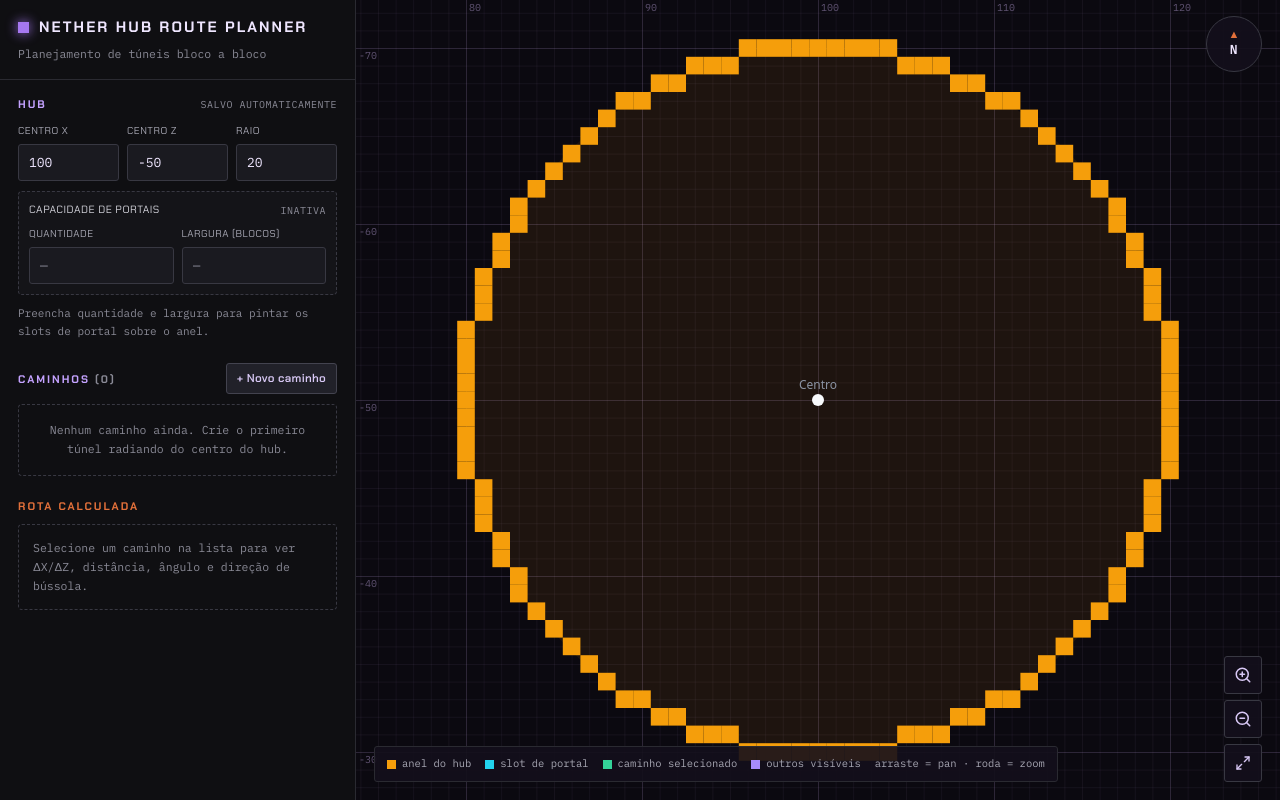
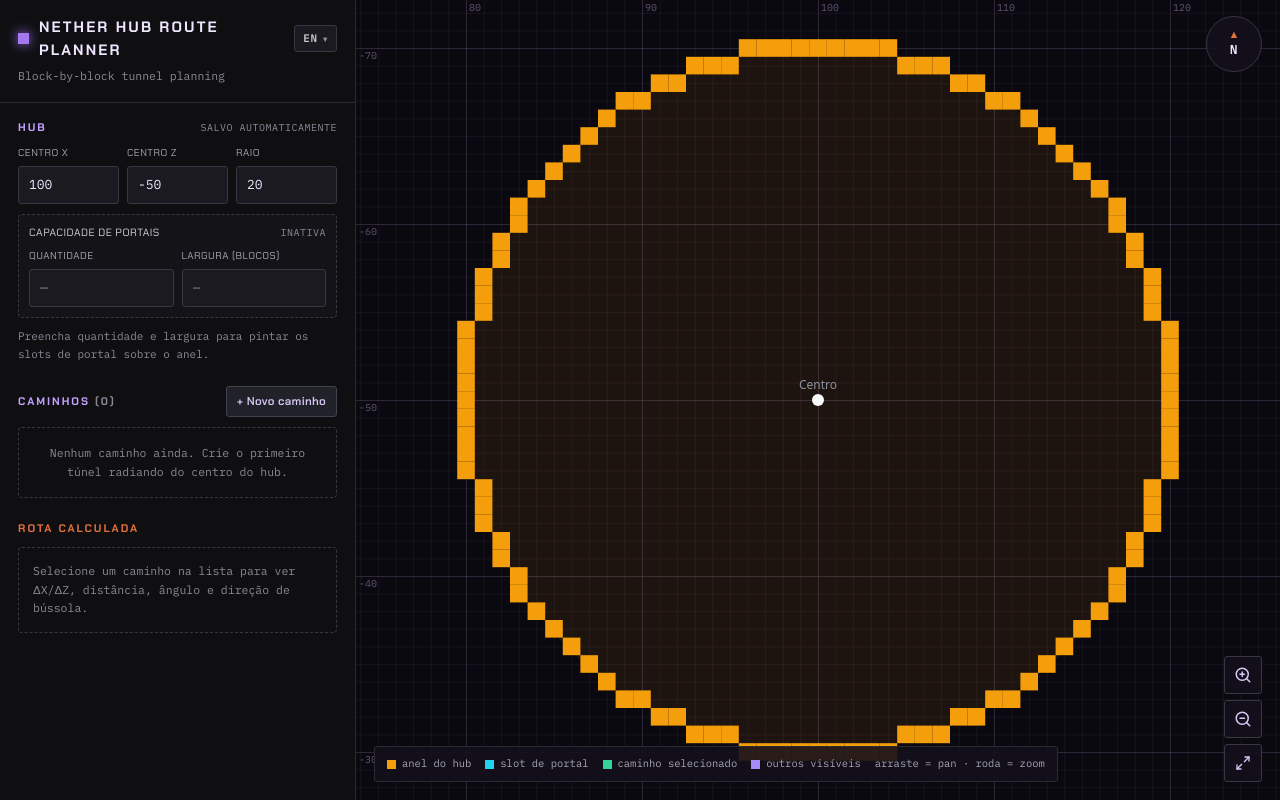
Before and after one commit to diegoasmello/nether-route-planner, a Next.js app: page / in a window 1280 px wide. Built offline with nearby package versions, Linux system fonts and the light colour scheme.

Commit message:
feat(i18n): add language selector dropdown to sidebar header

```diff
--- a/src/app/layout.tsx
+++ b/src/app/layout.tsx
@@ -1,5 +1,6 @@
 import type { Metadata } from "next";
 import { Chakra_Petch, IBM_Plex_Mono } from "next/font/google";
+import { LocaleProvider } from "@/lib/i18n/locale-context";
 import "./globals.css";
 
 const chakraPetch = Chakra_Petch({
@@ -22,7 +23,9 @@ export const metadata: Metadata = {
 export default function RootLayout({ children }: LayoutProps<"/">) {
   return (
     <html lang="pt-BR" className={`${chakraPetch.variable} ${ibmPlexMono.variable} h-full antialiased`}>
-      <body className="flex h-full flex-col bg-app font-display text-body">{children}</body>
+      <body className="flex h-full flex-col bg-app font-display text-body">
+        <LocaleProvider>{children}</LocaleProvider>
+      </body>
     </html>
   );
 }
--- a/src/components/route-planner/sidebar-header.tsx
+++ b/src/components/route-planner/sidebar-header.tsx
@@ -1,14 +1,66 @@
+"use client";
+
+import { useState } from "react";
+import { useLocale } from "@/lib/i18n/locale-context";
+import { LOCALE_META } from "@/lib/i18n/translations";
+
 export function SidebarHeader() {
+  const { locale, setLocale, t } = useLocale();
+  const [langOpen, setLangOpen] = useState(false);
+  const current = LOCALE_META.find((option) => option.value === locale) ?? LOCALE_META[0];
+
   return (
     <header className="flex shrink-0 flex-col gap-1.5 border-b border-panel-border px-4.5 py-4">
       <div className="flex items-center gap-2.5">
         <span className="block h-2.75 w-2.75 shrink-0 bg-accent shadow-[0_0_12px_var(--color-accent)]" />
-        <h1 className="text-[15px] font-bold uppercase tracking-[0.14em] text-heading">
+        <h1 className="flex-1 text-[15px] font-bold uppercase tracking-[0.14em] text-heading">
           Nether Hub Route Planner
         </h1>
+        <div className="relative shrink-0">
+          <button
+            type="button"
+            onClick={() => setLangOpen((open) => !open)}
+            aria-haspopup="listbox"
+            aria-expanded={langOpen}
+            className="flex items-center gap-1.25 rounded-[3px] border border-border bg-input px-2 py-1 font-mono-ui text-[11px] font-semibold tracking-[0.08em] text-[#c4c4cf] transition-colors hover:border-dot-idle hover:text-primary-strong"
+          >
+            <span>{current.code}</span>
+            <span className="text-[8px] opacity-70">▾</span>
+          </button>
+          {langOpen ? (
+            <div
+              role="listbox"
+              className="absolute right-0 top-[calc(100%+5px)] z-20 flex min-w-35 flex-col rounded-[4px] border border-border bg-[#17171c] p-1 shadow-[0_10px_26px_rgba(0,0,0,0.55)]"
+            >
+              {LOCALE_META.map((option) => {
+                const selected = option.value === locale;
+                return (
+                  <button
+                    key={option.value}
+                    type="button"
+                    role="option"
+                    aria-selected={selected}
+                    onClick={() => {
+                      setLocale(option.value);
+                      setLangOpen(false);
+                    }}
+                    className={`flex items-center justify-between gap-2 rounded-[3px] px-2 py-1.75 text-left text-xs transition-colors hover:bg-row-hover hover:text-primary-strong ${
+                      selected ? "bg-row-hover text-primary-strong" : "text-secondary"
+                    }`}
+                  >
+                    <span>{option.label}</span>
+                    <span className="font-mono-ui text-[10px] text-toggle-on-border">
+                      {selected ? "✓" : ""}
+                    </span>
+                  </button>
+                );
+              })}
+            </div>
+          ) : null}
+        </div>
       </div>
       <p className="font-mono-ui text-[11.5px] leading-relaxed text-muted">
-        Planejamento de túneis bloco a bloco
+        {t.sidebar.subtitle}
       </p>
     </header>
   );
--- /dev/null
+++ b/src/lib/i18n/locale-context.tsx
@@ -0,0 +1,63 @@
+"use client";
+
+import { createContext, useContext, useEffect, useState, type ReactNode } from "react";
+import { DICTIONARIES, type Dictionary, type Locale } from "./translations";
+
+const LOCALE_KEY = "nether-route-planner:locale";
+const DEFAULT_LOCALE: Locale = "pt-BR";
+
+function isLocale(value: unknown): value is Locale {
+  return value === "pt-BR" || value === "en";
+}
+
+interface LocaleContextValue {
+  locale: Locale;
+  setLocale: (locale: Locale) => void;
+  t: Dictionary;
+}
+
+const LocaleContext = createContext<LocaleContextValue | null>(null);
+
+export function LocaleProvider({ children }: { children: ReactNode }) {
+  const [locale, setLocaleState] = useState<Locale>(DEFAULT_LOCALE);
+
+  // Hydrate from localStorage (falling back to the browser's language) after
+  // mount only — reading it during the initial render would desync from the
+  // server-rendered HTML and trigger a hydration mismatch, the same
+  // constraint route-planner.tsx works around for hub settings.
+  /* eslint-disable react-hooks/set-state-in-effect */
+  useEffect(() => {
+    const stored = window.localStorage.getItem(LOCALE_KEY);
+    if (isLocale(stored)) {
+      setLocaleState(stored);
+      return;
+    }
+    setLocaleState(navigator.language.toLowerCase().startsWith("pt") ? "pt-BR" : "en");
+  }, []);
+  /* eslint-enable react-hooks/set-state-in-effect */
+
+  useEffect(() => {
+    document.documentElement.lang = locale;
+  }, [locale]);
+
+  const setLocale = (next: Locale) => {
+    setLocaleState(next);
+    try {
+      window.localStorage.setItem(LOCALE_KEY, next);
+    } catch {
+      // storage unavailable (private mode, quota, ...) — locale choice just won't survive a reload
+    }
+  };
+
+  return (
+    <LocaleContext.Provider value={{ locale, setLocale, t: DICTIONARIES[locale] }}>
+      {children}
+    </LocaleContext.Provider>
+  );
+}
+
+export function useLocale(): LocaleContextValue {
+  const ctx = useContext(LocaleContext);
+  if (!ctx) throw new Error("useLocale must be used within a LocaleProvider");
+  return ctx;
+}
--- /dev/null
+++ b/src/lib/i18n/translations.ts
@@ -0,0 +1,33 @@
+/**
+ * UI-facing translations for the route planner. Kept minimal for now — only
+ * the strings actually wired up to a locale-aware component belong here;
+ * `lib/minecraft` stays language-neutral regardless.
+ */
+
+export type Locale = "pt-BR" | "en";
+
+export interface Dictionary {
+  sidebar: {
+    subtitle: string;
+  };
+}
+
+const ptBR: Dictionary = {
+  sidebar: {
+    subtitle: "Planejamento de túneis bloco a bloco",
+  },
+};
+
+const en: Dictionary = {
+  sidebar: {
+    subtitle: "Block-by-block tunnel planning",
+  },
+};
+
+export const DICTIONARIES: Record<Locale, Dictionary> = { "pt-BR": ptBR, en };
+
+/** Each language's own name and short code, always shown in that language regardless of the active locale. */
+export const LOCALE_META: readonly { value: Locale; code: string; label: string }[] = [
+  { value: "pt-BR", code: "PT", label: "Português" },
+  { value: "en", code: "EN", label: "English" },
+];
```
